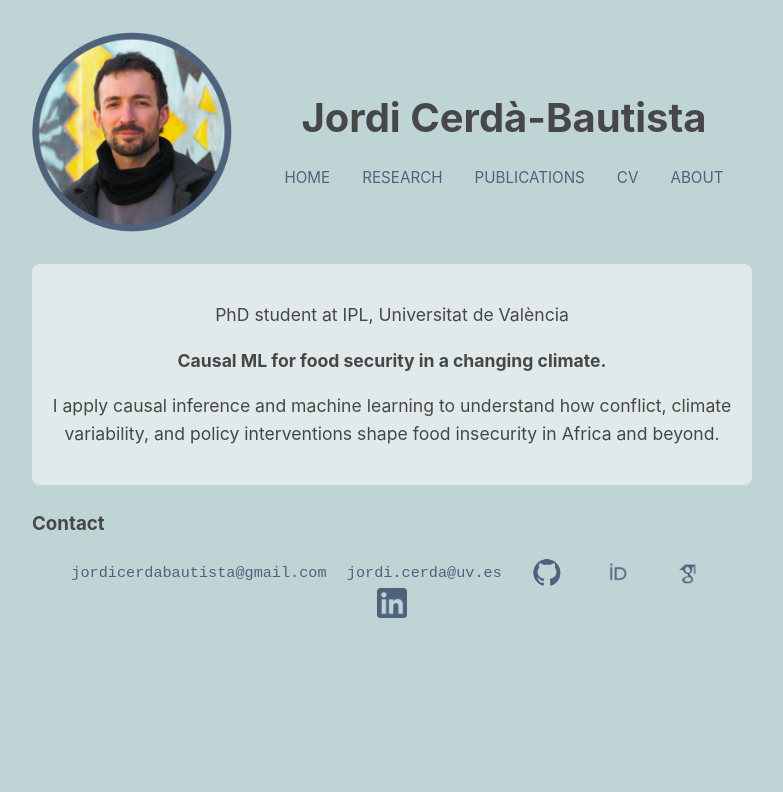
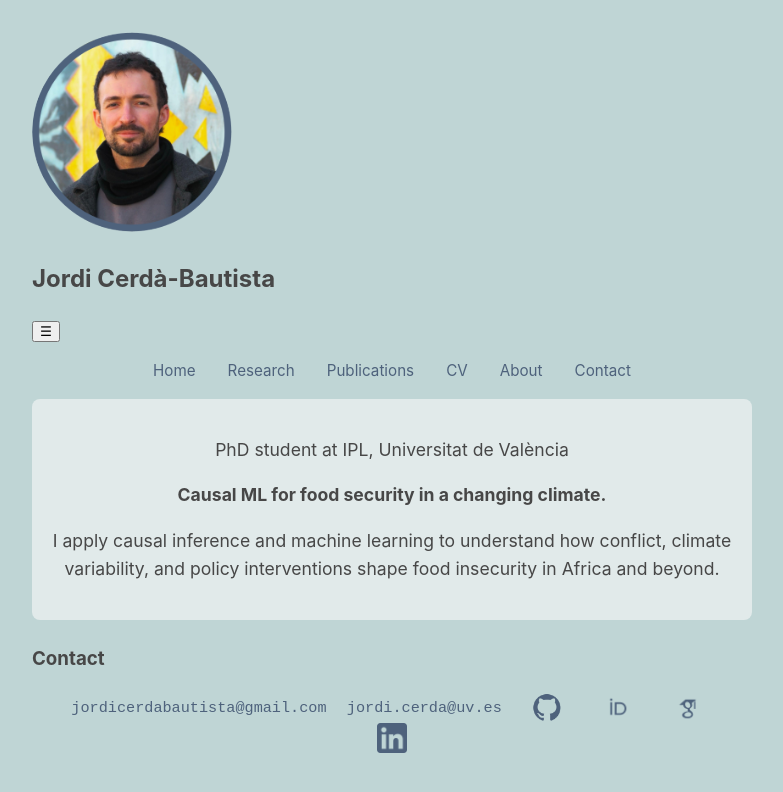
Before and after one commit to jordicbau/jordicbau.github.io, a Jekyll site: the page built from index.md, in a window 1280 px wide. Shown: the top 792 px of the page, without its empty margins (248-1031 px from the left). Built offline with Jekyll 4.4.1, drawn with Linux system fonts in a browser that asks for light colours; a script that is not in the unit is left out.

Commit message:
Update default.html

```diff
--- a/_layouts/default.html
+++ b/_layouts/default.html
@@ -1,27 +1,32 @@
 <!DOCTYPE html>
 <html lang="en">
-  <header class="header-with-photo">
+<head>
   <meta charset="UTF-8">
   <title>{{ page.title }}</title>
+  <meta name="viewport" content="width=device-width, initial-scale=1.0">
   <link rel="stylesheet" href="{{ '/assets/css/style.css' | relative_url }}">
-
-    <img class="profile-pic" src="{{ '/assets/images/profile.png' | relative_url }}" alt="Profile Picture">
-    <div class="header-text">
-      <h1>Jordi Cerdà-Bautista</h1>
-      <nav>
-        <ul>
-          <li><a href="/index.html">HOME</a></li>
-          <li><a href="/research.html">RESEARCH</a></li>
-          <li><a href="/publications.html">PUBLICATIONS</a></li>
+  <script src="{{ '/assets/js/script.js' | relative_url }}" defer></script>
+</head>
+<body>
+  <div class="wrapper">
+    <nav id="sidebar" class="sidebar">
+      <div class="sidebar-header">
+        <img src="{{ '/assets/images/profile.png' | relative_url }}" alt="Profile Picture" class="profile-pic">
+        <h2>Jordi Cerdà-Bautista</h2>
+        <button class="toggle-btn" onclick="toggleSidebar()">☰</button>
+      </div>
+      <ul class="sidebar-nav">
+        <li><a href="/index.html">Home</a></li>
+        <li><a href="/research.html">Research</a></li>
+        <li><a href="/publications.html">Publications</a></li>
         <li><a href="/cv.html">CV</a></li>
-          <li><a href="/about.html">ABOUT</a></li>
+        <li><a href="/about.html">About</a></li>
+        <li><a href="/contact.html">Contact</a></li>
       </ul>
     </nav>
-    </div>
-  </header>
-  <body>
-    <main class="container">
+    <main class="main-content">
       {{ content }}
     </main>
+  </div>
 </body>
 </html>
```
Lines whose indentation alone changed are shown as unchanged.
